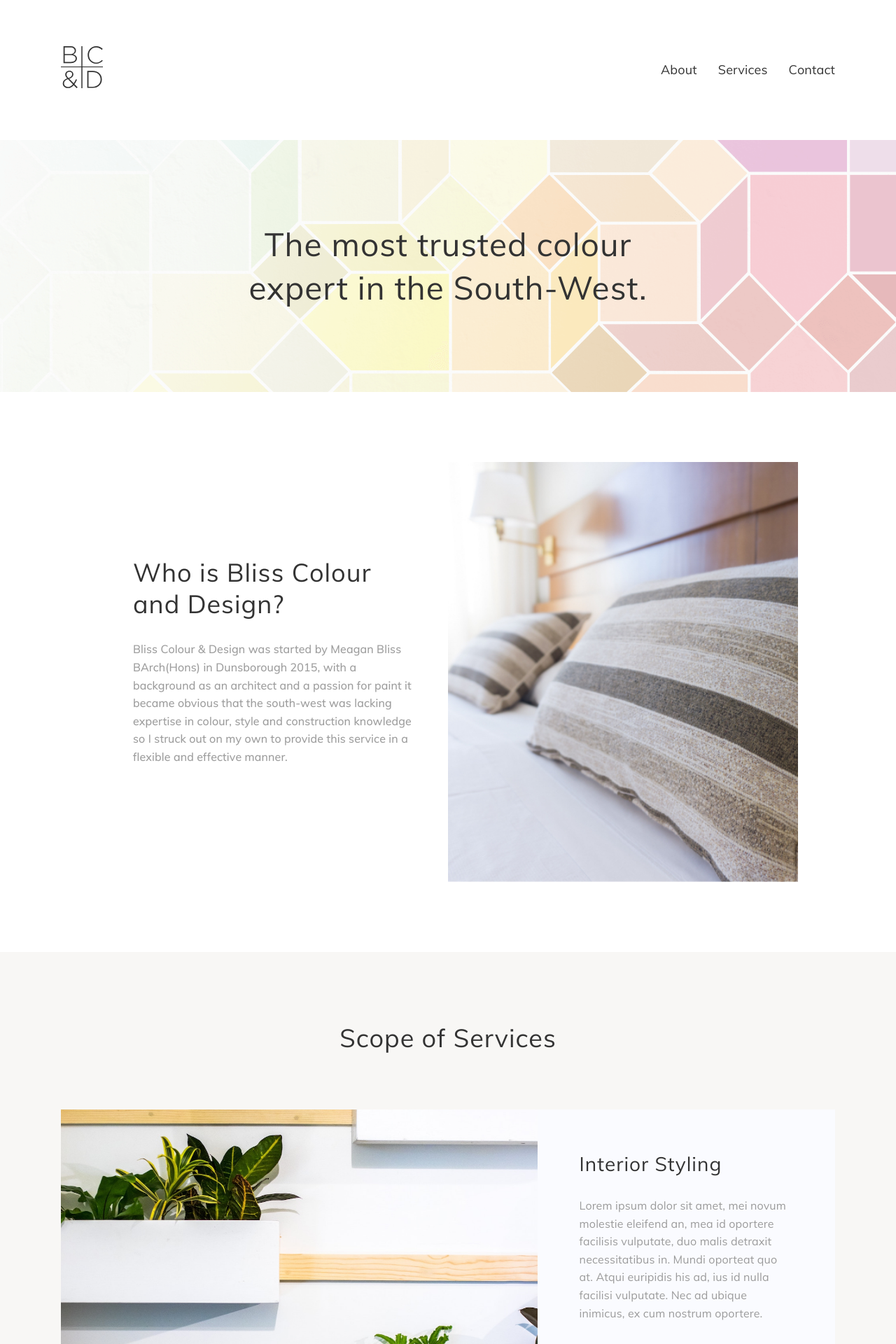
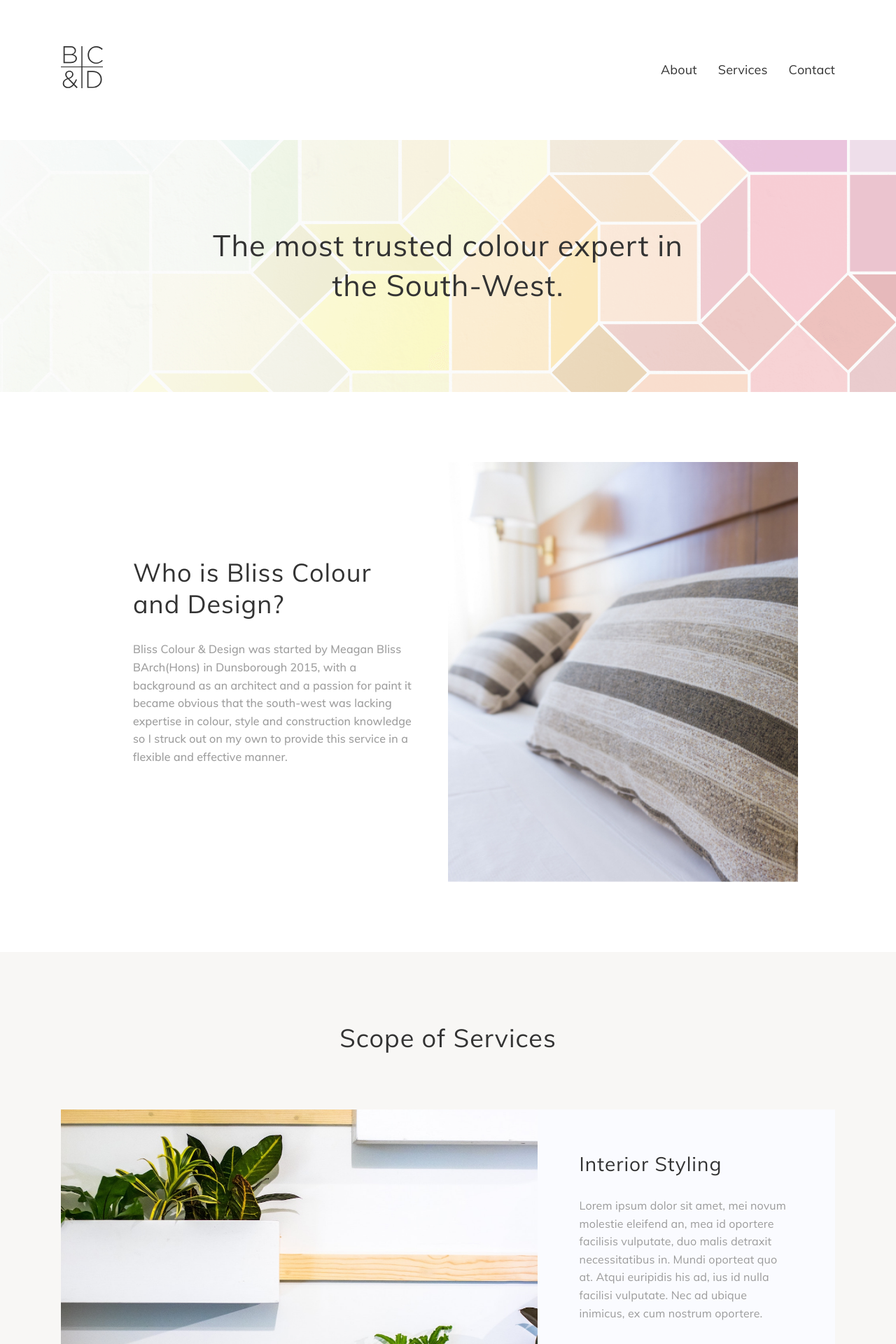
Before and after one commit to darcemac/bliss-design-18, a Jekyll site: the page built from index.html, in a window 1280 px wide. Shown: the top 1920 px of the page at 70% size. Built offline with Jekyll 4.4.1, drawn with Linux system fonts in a browser that asks for light colours; some web fonts are replaced.

Commit message:
update style

```diff
--- a/_scss/hero.scss
+++ b/_scss/hero.scss
@@ -31,6 +31,8 @@
         h1 {
             margin: 0 auto;
             padding: 0 5%;
+
+            //@include font-smooth;
 
             @media (--phone) {
                 max-width: 800px;
--- a/_scss/settings.scss
+++ b/_scss/settings.scss
@@ -28,11 +28,3 @@
     -moz-osx-font-smoothing: grayscale;
     -webkit-text-stroke: 0.45px rgba(153, 153, 153, 0.25);
 }
-
-.mt-100 {
-    margin-top: 200px;
-}
-
-.ml-100 {
-    margin-left: 100px;
-}
--- a/_scss/typography.scss
+++ b/_scss/typography.scss
@@ -28,7 +28,7 @@
 	line-height: 1.25;
 
 	@media (--tablet) {
-		font-size: 4.6rem;
+		font-size: 4.2rem;
 		line-height: 1.35;
 	}
 }
@@ -55,7 +55,12 @@
 
 // custom theme
 h1, h2, h3 {
+	font-weight: 200;
 	letter-spacing: 1px;
+}
+
+h1 {
+	font-weight: 200;
 }
 
 p {
```
Also changed, not shown: css/main.css.
